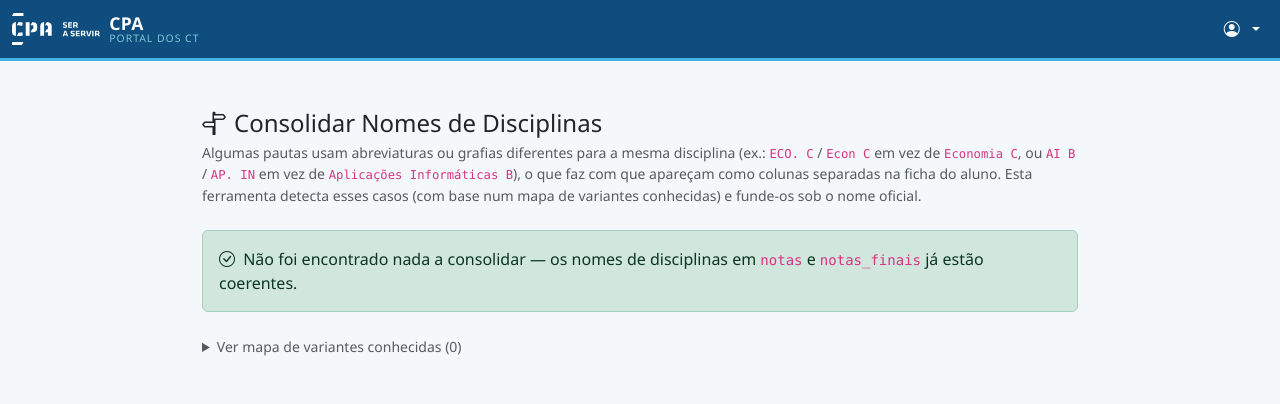
After one commit to macoutinho-hub/portal-avaliacao, a Flask app: template templates/consolidar_disciplinas.html in a window 1280 px wide. The commit adds this page. Shown: the top 404 px of the page. Run offline with Flask 3, Linux system fonts and the light colour scheme; the template is opened without the code that fills it, so the values that code supplies are empty.

Commit message:
corrigir disciplinas 12 2

```diff
--- a/app.py
+++ b/app.py
@@ -14,6 +14,7 @@ import openpyxl
 import analytics
 import analytics_projeto
 import importar_projeto_consolidado as projeto_import
+from importar_notas import canonizar_disciplina, DISCIPLINAS_ALIAS
 
 app = Flask(__name__)
 app.secret_key = os.environ.get("SECRET_KEY", secrets.token_hex(32))
@@ -3051,6 +3052,107 @@ def importar_literacias():
     ).fetchone()[0]
     return render_template("importar_literacias.html", ano=ano, n_registos=n,
                            sem_nota=[], nao_enc=[], resultado=False)
+
+
+# ─── Consolidar nomes de disciplinas divergentes (admin) ──────────────────────
+# Algumas pautas usam abreviaturas/grafias diferentes para a mesma disciplina
+# (ex.: "ECO. C" / "Econ C" para "Economia C", "AI B" / "AP. IN" para
+# "Aplicações Informáticas B"), o que faz com que apareçam como colunas
+# separadas na ficha do aluno. Esta ferramenta usa o mapa DISCIPLINAS_ALIAS
+# (definido em importar_notas.py) para detectar esses grupos nas tabelas
+# 'notas' e 'notas_finais', e fundi-los sob o nome canónico.
+
+def _plano_consolidacao_disciplinas(db, aplicar=False):
+    """
+    Analisa 'notas' e 'notas_finais', agrupa nomes de disciplina que
+    correspondem ao mesmo nome canónico (via DISCIPLINAS_ALIAS) e, se
+    aplicar=True, corrige os registos (renomeia ou funde duplicados).
+    Devolve uma lista de entradas para apresentação e contadores-resumo.
+    """
+    tabelas = [
+        ("notas",        ["aluno_id", "periodo"]),
+        ("notas_finais", ["aluno_id", "ano_letivo"]),
+    ]
+
+    entradas = []
+    total_renomeados = 0
+    total_removidos  = 0
+
+    for tabela, colunas_chave in tabelas:
+        nomes = [r[0] for r in db.execute(f"SELECT DISTINCT disciplina FROM {tabela}").fetchall()]
+
+        grupos = {}
+        for nome in nomes:
+            grupos.setdefault(canonizar_disciplina(nome), []).append(nome)
+
+        for canonico, variantes in sorted(grupos.items()):
+            outras = [v for v in variantes if v != canonico]
+            if not outras:
+                continue
+
+            detalhe = {"tabela": tabela, "canonico": canonico, "variantes": outras,
+                       "renomeados": 0, "removidos": 0, "conflitos": []}
+
+            chave_sel = ", ".join(colunas_chave)
+            for variante in outras:
+                registos = db.execute(
+                    f"SELECT id, {chave_sel} FROM {tabela} WHERE disciplina=?",
+                    (variante,)
+                ).fetchall()
+
+                for reg in registos:
+                    filtro  = " AND ".join(f"{c}=?" for c in colunas_chave)
+                    valores = tuple(reg[c] for c in colunas_chave)
+
+                    conflito = db.execute(
+                        f"SELECT id FROM {tabela} WHERE disciplina=? AND {filtro}",
+                        (canonico, *valores)
+                    ).fetchone()
+
+                    if conflito:
+                        detalhe["conflitos"].append({
+                            "variante": variante, "id_variante": reg["id"],
+                            "id_canonico": conflito["id"],
+                            "chave": dict(zip(colunas_chave, valores)),
+                        })
+                        detalhe["removidos"] += 1
+                        total_removidos += 1
+                        if aplicar:
+                            db.execute(f"DELETE FROM {tabela} WHERE id=?", (reg["id"],))
+                    else:
+                        detalhe["renomeados"] += 1
+                        total_renomeados += 1
+                        if aplicar:
+                            db.execute(f"UPDATE {tabela} SET disciplina=? WHERE id=?", (canonico, reg["id"]))
+
+            entradas.append(detalhe)
+
+    if aplicar:
+        db.commit()
+
+    return entradas, total_renomeados, total_removidos
+
+
+@app.route("/admin/consolidar-disciplinas", methods=["GET", "POST"])
+@login_required
+@admin_required
+def consolidar_disciplinas():
+    db = get_db()
+    aplicar = request.method == "POST"
+
+    entradas, total_renomeados, total_removidos = _plano_consolidacao_disciplinas(db, aplicar=aplicar)
+
+    if aplicar:
+        if total_renomeados or total_removidos:
+            flash(f"✓ Consolidação aplicada: {total_renomeados} registo(s) renomeado(s), "
+                  f"{total_removidos} duplicado(s) removido(s).", "success")
+        else:
+            flash("Nada para consolidar — os nomes de disciplinas já estão coerentes.", "info")
+        return redirect(url_for("consolidar_disciplinas"))
+
+    return render_template("consolidar_disciplinas.html", entradas=entradas,
+                           total_renomeados=total_renomeados, total_removidos=total_removidos,
+                           aliases=DISCIPLINAS_ALIAS)
 
 
 # ─── Ferramenta de auditoria de notas em falta (admin) ────────────────────────
--- a/templates/base.html
+++ b/templates/base.html
@@ -115,6 +115,7 @@
             <li><a class="dropdown-item" href="{{ url_for('importar_pts') }}"><i class="bi bi-person-plus me-2"></i>Criar PTs</a></li>
             <li><a class="dropdown-item" href="{{ url_for('configuracoes') }}"><i class="bi bi-gear me-2"></i>Configurações</a></li>
             <li><a class="dropdown-item" href="{{ url_for('auditoria_notas') }}"><i class="bi bi-clipboard-check me-2"></i>Auditoria de Notas</a></li>
+            <li><a class="dropdown-item" href="{{ url_for('consolidar_disciplinas') }}"><i class="bi bi-signpost-split me-2"></i>Consolidar Disciplinas</a></li>
           </ul>
         </li>
         <li class="nav-item dropdown">
--- /dev/null
+++ b/templates/consolidar_disciplinas.html
@@ -0,0 +1,109 @@
+{% extends "base.html" %}
+{% block title %}Consolidar Disciplinas{% endblock %}
+
+{% block content %}
+<div class="container py-4" style="max-width:900px">
+  <h4 class="mb-1"><i class="bi bi-signpost-split me-2"></i>Consolidar Nomes de Disciplinas</h4>
+  <p class="text-muted small mb-4">
+    Algumas pautas usam abreviaturas ou grafias diferentes para a mesma disciplina
+    (ex.: <code>ECO. C</code> / <code>Econ C</code> em vez de <code>Economia C</code>,
+    ou <code>AI B</code> / <code>AP. IN</code> em vez de
+    <code>Aplicações Informáticas B</code>), o que faz com que apareçam como colunas
+    separadas na ficha do aluno. Esta ferramenta detecta esses casos (com base num
+    mapa de variantes conhecidas) e funde-os sob o nome oficial.
+  </p>
+
+  {% if not entradas %}
+  <div class="alert alert-success">
+    <i class="bi bi-check-circle me-1"></i>
+    Não foi encontrado nada a consolidar — os nomes de disciplinas em <code>notas</code>
+    e <code>notas_finais</code> já estão coerentes.
+  </div>
+  {% else %}
+
+  <div class="alert alert-warning">
+    <i class="bi bi-exclamation-triangle me-1"></i>
+    <strong>Pré-visualização</strong> — nada foi alterado ainda. Reveja os grupos abaixo
+    e, se estiver tudo correto, prima "Aplicar consolidação" no fundo da página.
+    Esta ação:
+    <ul class="mb-0 mt-1">
+      <li>renomeia registos com grafias diferentes para o nome oficial da disciplina;</li>
+      <li>quando já existe um registo com o nome oficial para o mesmo aluno
+          (e período / ano lectivo), remove o registo duplicado em vez de o renomear
+          — assinalado abaixo a <span class="text-danger fw-semibold">vermelho</span>.</li>
+    </ul>
+  </div>
+
+  <div class="mb-3 small text-muted">
+    Resumo do que seria feito:
+    <strong>{{ total_renomeados }}</strong> registo(s) a renomear,
+    <strong class="{{ 'text-danger' if total_removidos else '' }}">{{ total_removidos }}</strong> duplicado(s) a remover.
+  </div>
+
+  {% for e in entradas %}
+  <div class="card shadow-sm mb-3">
+    <div class="card-header d-flex justify-content-between align-items-center">
+      <span>
+        <span class="badge text-bg-secondary me-2">{{ e.tabela }}</span>
+        <i class="bi bi-arrow-right-short"></i>
+        <strong>{{ e.canonico }}</strong>
+      </span>
+      <span class="small text-muted">
+        {{ e.renomeados }} a renomear
+        {% if e.removidos %}<span class="text-danger">· {{ e.removidos }} a remover</span>{% endif %}
+      </span>
+    </div>
+    <div class="card-body">
+      <p class="mb-2 small">Grafias encontradas que serão fundidas em <strong>{{ e.canonico }}</strong>:</p>
+      <p class="mb-3">
+        {% for v in e.variantes %}
+        <span class="badge text-bg-light border me-1">{{ v }}</span>
+        {% endfor %}
+      </p>
+
+      {% if e.conflitos %}
+      <table class="table table-sm table-borderless mb-0">
+        <thead>
+          <tr class="text-danger small">
+            <th>Grafia duplicada (será removida)</th>
+            <th>Já existe registo com o nome oficial</th>
+            <th>Chave (aluno / período ou ano)</th>
+          </tr>
+        </thead>
+        <tbody class="small">
+          {% for c in e.conflitos %}
+          <tr>
+            <td><span class="badge text-bg-danger-subtle text-danger-emphasis">{{ c.variante }}</span> (id {{ c.id_variante }})</td>
+            <td>id {{ c.id_canonico }}</td>
+            <td>{{ c.chave }}</td>
+          </tr>
+          {% endfor %}
+        </tbody>
+      </table>
+      {% endif %}
+    </div>
+  </div>
+  {% endfor %}
+
+  <form method="post" onsubmit="return confirm('Aplicar a consolidação? Esta ação altera/remove registos na base de dados e não pode ser desfeita automaticamente.');">
+    <button type="submit" class="btn btn-primary">
+      <i class="bi bi-check2-circle me-1"></i>Aplicar consolidação
+    </button>
+    <span class="text-muted small ms-2">Recarregue esta página para gerar uma nova pré-visualização a qualquer momento.</span>
+  </form>
+  {% endif %}
+
+  <details class="mt-4">
+    <summary class="text-muted small">Ver mapa de variantes conhecidas ({{ aliases|length }})</summary>
+    <div class="mt-2 small text-muted">
+      {% for k, v in aliases.items() %}
+      <span class="badge text-bg-light border me-1 mb-1"><code>{{ k }}</code> → {{ v }}</span>
+      {% endfor %}
+    </div>
+    <p class="text-muted small mt-2">
+      Se aparecer uma grafia nova que não esteja a ser detectada, é preciso
+      acrescentá-la a <code>DISCIPLINAS_ALIAS</code> em <code>importar_notas.py</code>.
+    </p>
+  </details>
+</div>
+{% endblock %}
```
